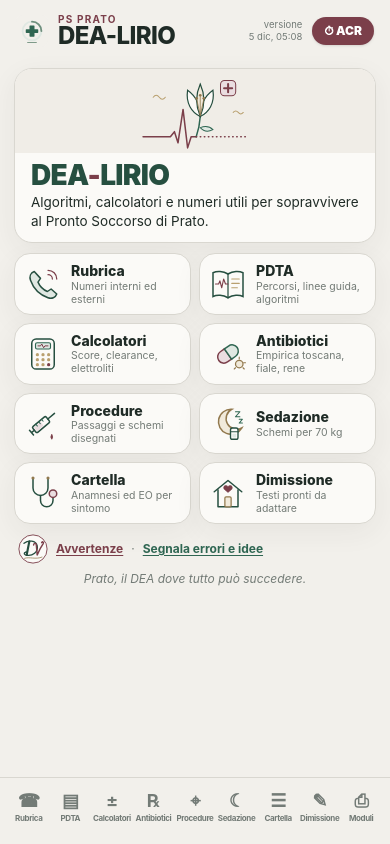
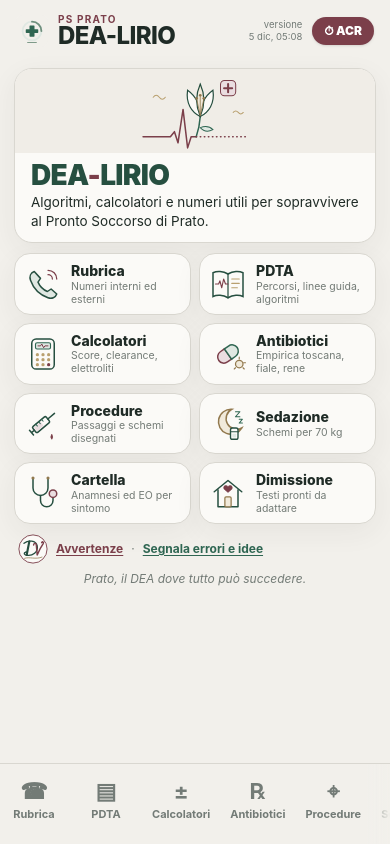
Before and after one commit to dversari/Emergenze, a React (Vite) app: page / in a window 390 px wide. Built offline with nearby package versions, Linux system fonts and the light colour scheme.

Commit message:
Barra schede a carosello con pulsanti più grandi
Co-Authored-By: Claude Opus 5.5 <noreply@anthropic.com>
Claude-Session: https://claude.ai/code/session_01KwfeiXmS5PnzV94QXiZ93q

```diff
--- a/src/App.tsx
+++ b/src/App.tsx
@@ -1,3 +1,4 @@
+import { useEffect, useRef } from 'react'
 import { HashRouter, Link, NavLink, Navigate, Outlet, Route, Routes, useLocation, useNavigate } from 'react-router-dom'
 import type { Provenienza } from './lib/ritorno'
 import Home from './pages/Home'
@@ -32,6 +33,12 @@ const schede = [
 
 /** Intestazione in alto, schede in basso a portata di pollice. */
 function Guscio() {
+  const barra = useRef<HTMLDivElement>(null)
+  const { pathname } = useLocation()
+  useEffect(() => {
+    const el = barra.current?.querySelector('.attiva-si') as HTMLElement | null
+    el?.scrollIntoView({ inline: 'center', block: 'nearest', behavior: 'smooth' })
+  }, [pathname])
   return (
     <div className="min-h-screen bg-fondo text-testo">
       <header className="px-4 pt-[calc(14px+env(safe-area-inset-top))] pb-2 sticky top-0 bg-fondo/95 backdrop-blur z-10 flex items-center gap-2.5 lg:px-8 lg:pt-4 lg:pb-3 lg:border-b lg:border-linea">
@@ -48,7 +55,7 @@ function Guscio() {
         </Link>
       </header>
 
-      <main className="px-3.5 py-3 pb-[calc(90px+env(safe-area-inset-bottom))] max-w-3xl mx-auto lg:ml-56 lg:mr-0 lg:max-w-none lg:px-8 lg:py-5 lg:pb-10">
+      <main className="px-3.5 py-3 pb-[calc(104px+env(safe-area-inset-bottom))] max-w-3xl mx-auto lg:ml-56 lg:mr-0 lg:max-w-none lg:px-8 lg:py-5 lg:pb-10">
         <div className="lg:max-w-[1400px] lg:mx-auto">
         <Outlet />
         </div>
@@ -69,18 +76,19 @@ function Guscio() {
         <div className="mt-auto flex items-center gap-2 px-3 text-[11px] text-tenue"><Monogramma size={28} /> DEA-LIRIO · PS Prato</div>
       </nav>
 
-      <nav className="lg:hidden fixed bottom-0 inset-x-0 z-20 bg-fondo/95 backdrop-blur-md border-t border-linea px-2 pt-2 pb-[max(14px,calc(env(safe-area-inset-bottom)+6px))]">
-        <div className="grid grid-cols-9 gap-0 max-w-xl mx-auto">
+      <nav className="lg:hidden fixed bottom-0 inset-x-0 z-20 bg-fondo/95 backdrop-blur-md border-t border-linea pt-2 pb-[max(14px,calc(env(safe-area-inset-bottom)+6px))]">
+        <div ref={barra} className="flex gap-1 overflow-x-auto snap-x px-2 [scrollbar-width:none] [&::-webkit-scrollbar]:hidden">
           {schede.map((s) => (
             <NavLink key={s.to} to={s.to}
               className={({ isActive }) =>
-                `flex flex-col items-center justify-center gap-0.5 rounded-[12px] py-1.5 text-[8px] font-bold tracking-tighter transition-colors ${
+                `attiva-${isActive ? 'si' : 'no'} snap-start shrink-0 min-w-[68px] flex flex-col items-center justify-center gap-1 rounded-[14px] px-2 py-2 text-[11px] font-bold transition-colors ${
                   isActive ? 'bg-verde text-white' : 'text-tenue'}`}>
-              <span className="text-lg leading-none">{s.icona}</span>
+              <span className="text-[22px] leading-none">{s.icona}</span>
               {s.label}
             </NavLink>
           ))}
         </div>
+        <div className="pointer-events-none absolute right-0 top-0 bottom-0 w-6 bg-gradient-to-l from-fondo to-transparent" />
       </nav>
     </div>
   )
```
